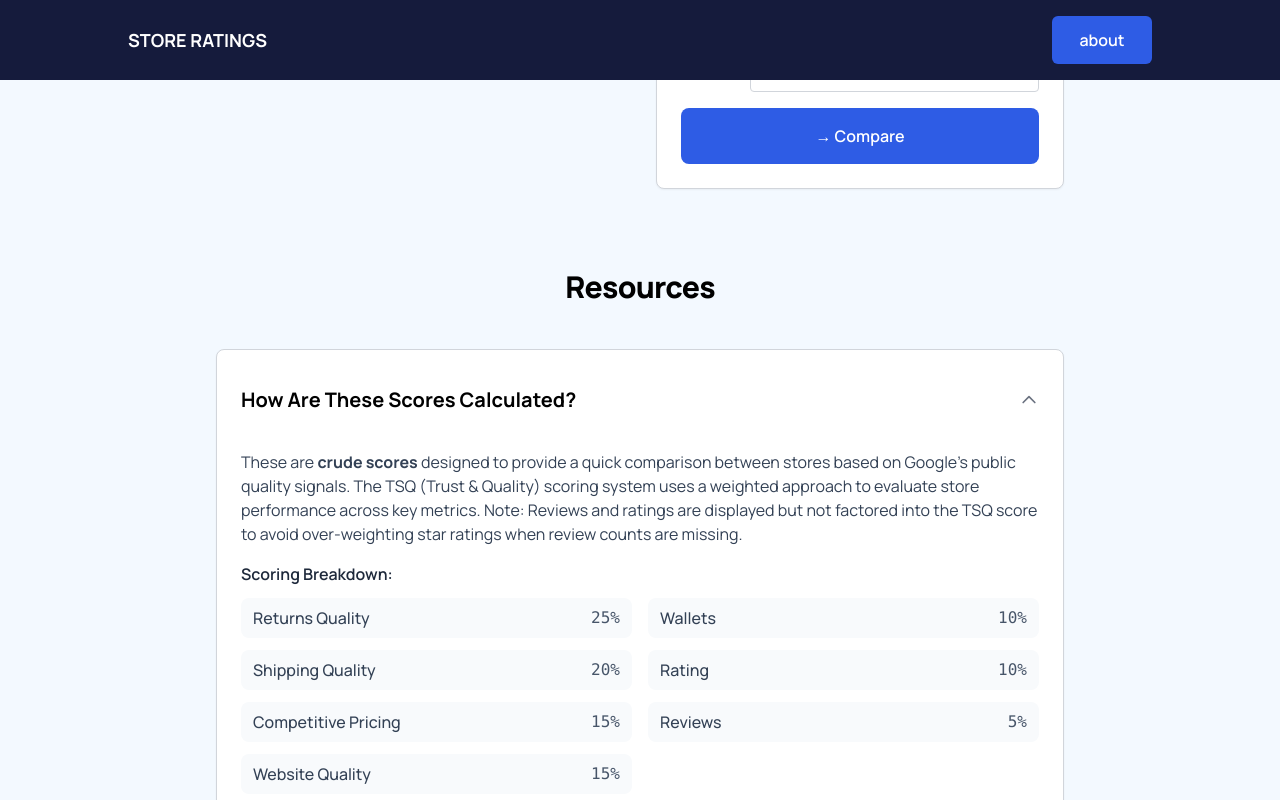
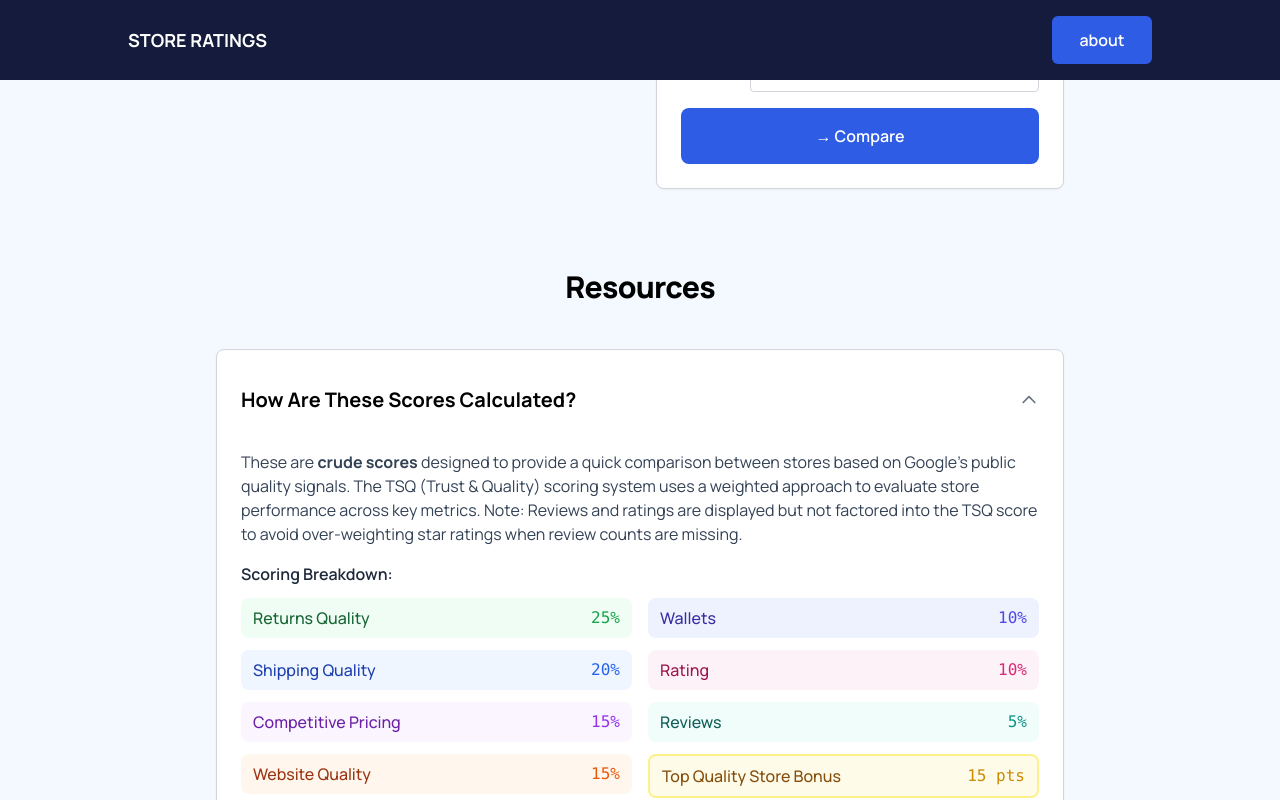
Before and after one commit to carlhendy/tsq-compartpr, a Next.js app: page / in a window 1280 px wide. Both pictures are taken after a click on the button "How Are These Scores Calculated?". Shown: the part 1245-2045 px from the top of the page. Built offline with nearby package versions, Linux system fonts and the light colour scheme.

Commit message:
Add colorful bars to scoring breakdown and include Top Quality Store bonus

```diff
--- a/app/page.tsx
+++ b/app/page.tsx
@@ -1138,35 +1138,39 @@ export default function Page() {
 
                     <div className="grid grid-cols-1 md:grid-cols-2 gap-4 mb-6">
                       <div className="space-y-3">
-                        <div className="flex justify-between items-center py-2 px-3 bg-slate-50 rounded-lg">
-                          <span className="font-medium text-slate-700 text-base">Returns Quality</span>
-                          <span className="text-slate-600 font-mono text-base">25%</span>
+                        <div className="flex justify-between items-center py-2 px-3 bg-green-50 rounded-lg">
+                          <span className="font-medium text-green-800 text-base">Returns Quality</span>
+                          <span className="text-green-600 font-mono text-base">25%</span>
                         </div>
-                        <div className="flex justify-between items-center py-2 px-3 bg-slate-50 rounded-lg">
-                          <span className="font-medium text-slate-700 text-base">Shipping Quality</span>
-                          <span className="text-slate-600 font-mono text-base">20%</span>
+                        <div className="flex justify-between items-center py-2 px-3 bg-blue-50 rounded-lg">
+                          <span className="font-medium text-blue-800 text-base">Shipping Quality</span>
+                          <span className="text-blue-600 font-mono text-base">20%</span>
                         </div>
-                        <div className="flex justify-between items-center py-2 px-3 bg-slate-50 rounded-lg">
-                          <span className="font-medium text-slate-700 text-base">Competitive Pricing</span>
-                    <span className="text-slate-600 font-mono text-base">15%</span>
+                        <div className="flex justify-between items-center py-2 px-3 bg-purple-50 rounded-lg">
+                          <span className="font-medium text-purple-800 text-base">Competitive Pricing</span>
+                    <span className="text-purple-600 font-mono text-base">15%</span>
                   </div>
-                  <div className="flex justify-between items-center py-2 px-3 bg-slate-50 rounded-lg">
-                    <span className="font-medium text-slate-700 text-base">Website Quality</span>
-                    <span className="text-slate-600 font-mono text-base">15%</span>
+                  <div className="flex justify-between items-center py-2 px-3 bg-orange-50 rounded-lg">
+                    <span className="font-medium text-orange-800 text-base">Website Quality</span>
+                    <span className="text-orange-600 font-mono text-base">15%</span>
                         </div>
                       </div>
                       <div className="space-y-3">
-                        <div className="flex justify-between items-center py-2 px-3 bg-slate-50 rounded-lg">
-                    <span className="font-medium text-slate-700 text-base">Wallets</span>
-                          <span className="text-slate-600 font-mono text-base">10%</span>
+                        <div className="flex justify-between items-center py-2 px-3 bg-indigo-50 rounded-lg">
+                    <span className="font-medium text-indigo-800 text-base">Wallets</span>
+                          <span className="text-indigo-600 font-mono text-base">10%</span>
                         </div>
-                        <div className="flex justify-between items-center py-2 px-3 bg-slate-50 rounded-lg">
-                    <span className="font-medium text-slate-700 text-base">Rating</span>
-                    <span className="text-slate-600 font-mono text-base">10%</span>
+                        <div className="flex justify-between items-center py-2 px-3 bg-pink-50 rounded-lg">
+                    <span className="font-medium text-pink-800 text-base">Rating</span>
+                    <span className="text-pink-600 font-mono text-base">10%</span>
                         </div>
-                        <div className="flex justify-between items-center py-2 px-3 bg-slate-50 rounded-lg">
-                    <span className="font-medium text-slate-700 text-base">Reviews</span>
-                    <span className="text-slate-600 font-mono text-base">5%</span>
+                        <div className="flex justify-between items-center py-2 px-3 bg-teal-50 rounded-lg">
+                    <span className="font-medium text-teal-800 text-base">Reviews</span>
+                    <span className="text-teal-600 font-mono text-base">5%</span>
+                        </div>
+                        <div className="flex justify-between items-center py-2 px-3 bg-yellow-50 rounded-lg border-2 border-yellow-200">
+                    <span className="font-medium text-yellow-800 text-base">Top Quality Store Bonus</span>
+                    <span className="text-yellow-600 font-mono text-base">15 pts</span>
                         </div>
                       </div>
                     </div>
```
